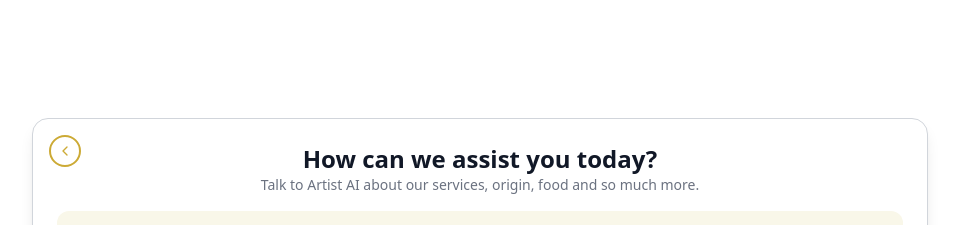
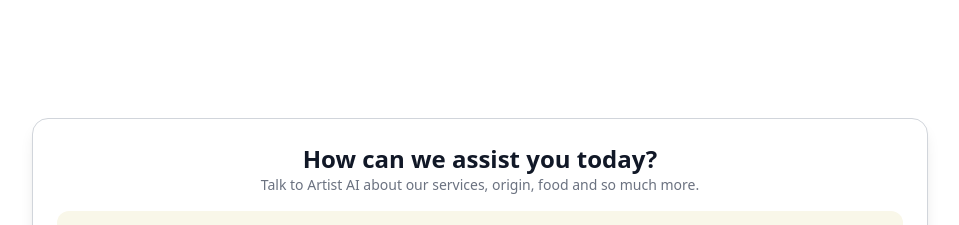
Before and after one commit to dopi95/ArtisanBlend-Restaurant-App, a React (Vite) app: page / in a window 1280 px wide. Shown: the part 4480-4705 px from the top of the page, without its empty margins (160-1119 px from the left). Built offline with nearby package versions, Linux system fonts and the light colour scheme.

Commit message:
remove the ChevronLeft icon from chatbot

```diff
--- a/src/components/ChatBot.jsx
+++ b/src/components/ChatBot.jsx
@@ -1,6 +1,6 @@
 // src/components/ChatBot.jsx
 import React, { useState } from 'react';
-import { ArrowRight, ChevronLeft } from 'lucide-react';
+import { ArrowRight } from 'lucide-react';
 
 const samplePrompts = [
   "What’s the most popular dish?",
@@ -35,13 +35,6 @@ export default function ChatBot() {
     <section className="relative min-h-screen flex items-center justify-center px-4 sm:px-6 lg:px-8 bg-white dark:bg-gray-900 text-gray-900 dark:text-gray-100" id="chatbot">
       {/* Chatbot Container */}
       <div className="relative z-10 w-full max-w-4xl border border-gray-300 dark:border-gray-700 rounded-2xl p-6 bg-white dark:bg-gray-800 shadow-lg min-h-[600px] flex flex-col justify-between">
-        {/* Top-left back icon */}
-        <a
-          href="#"
-          className="absolute top-4 left-4 w-8 h-8 flex items-center justify-center rounded-full border-2 border-[#ccaa35] text-[#ccaa35] hover:bg-[#ccaa35] hover:text-white transition"
-        >
-          <ChevronLeft size={16} />
-        </a>
 
         {/* Header Text */}
         <div>
```
